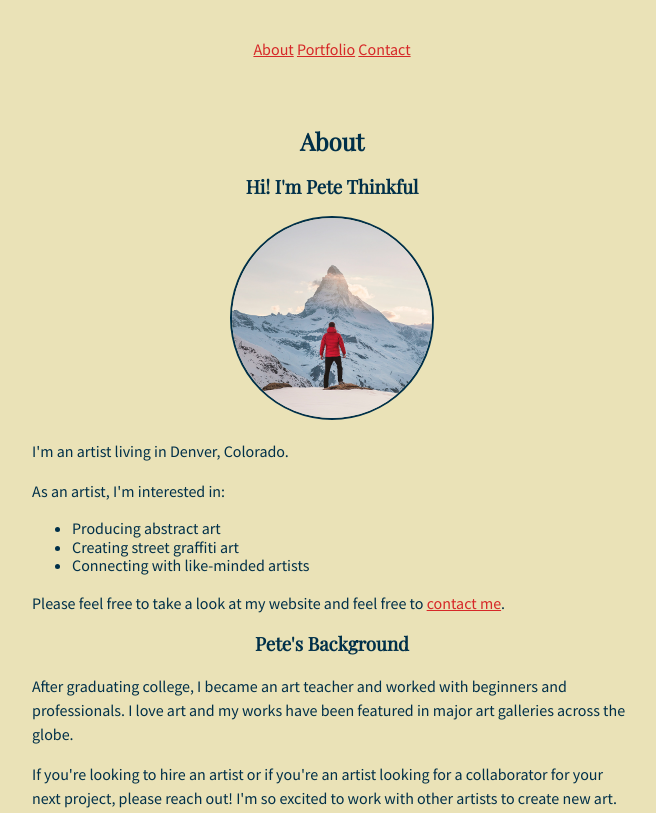
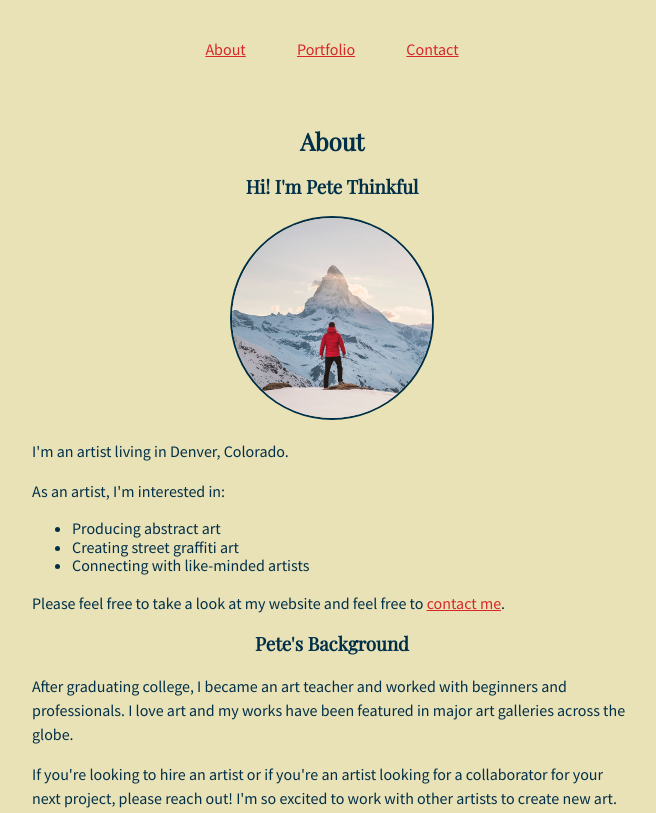
Before and after one commit to ibriggs-indeed/pete-thinkful-portfolio, a plain HTML site: page index.html in a window 1280 px wide. Shown: the top 813 px of the page, without its empty margins (308-964 px from the left). Drawn offline with nearby package versions, Linux system fonts and the light colour scheme.

Commit message:
Updated nav link spacing in css

```diff
--- a/style.css
+++ b/style.css
@@ -14,6 +14,10 @@ h2,
 h3 {
   font-family: "Playfair Display", Times, serif;
   text-align: center;
+}
+
+nav a{
+  margin: 2%;
 }
 
 article {
```
